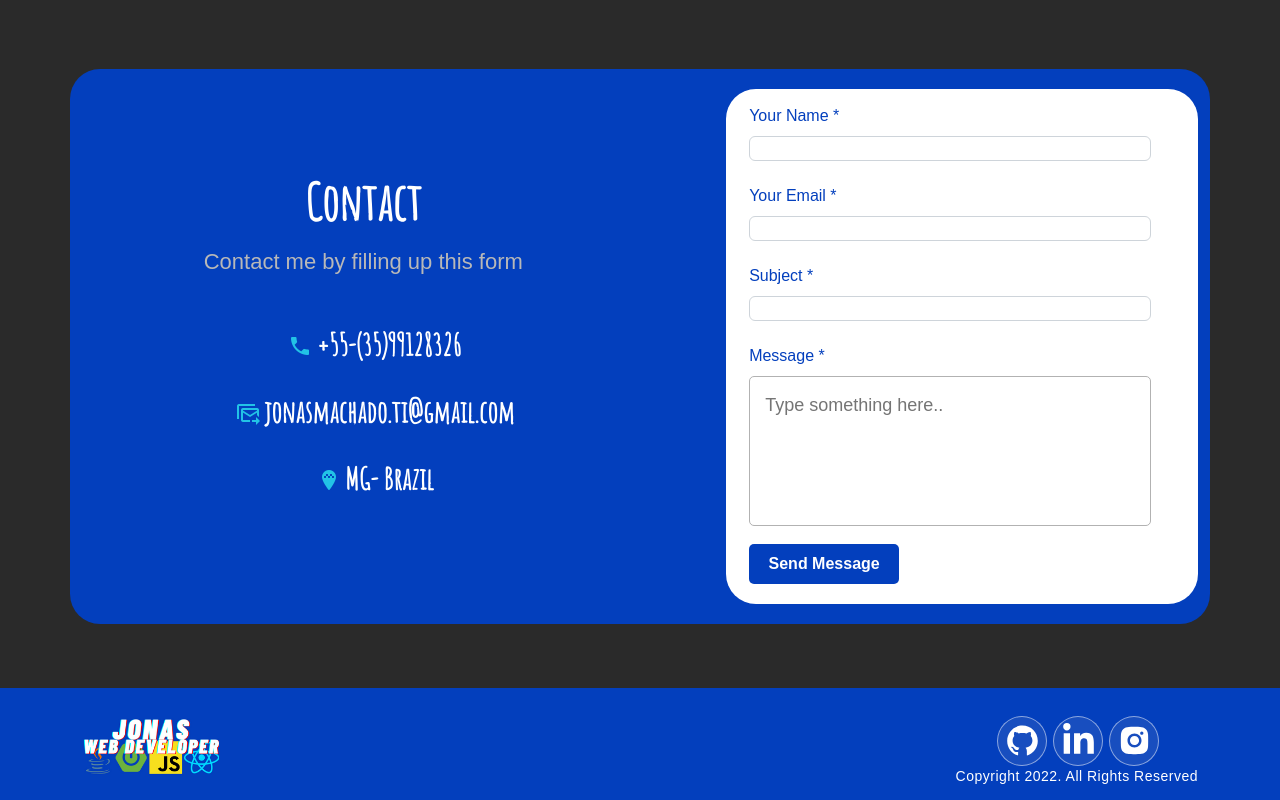
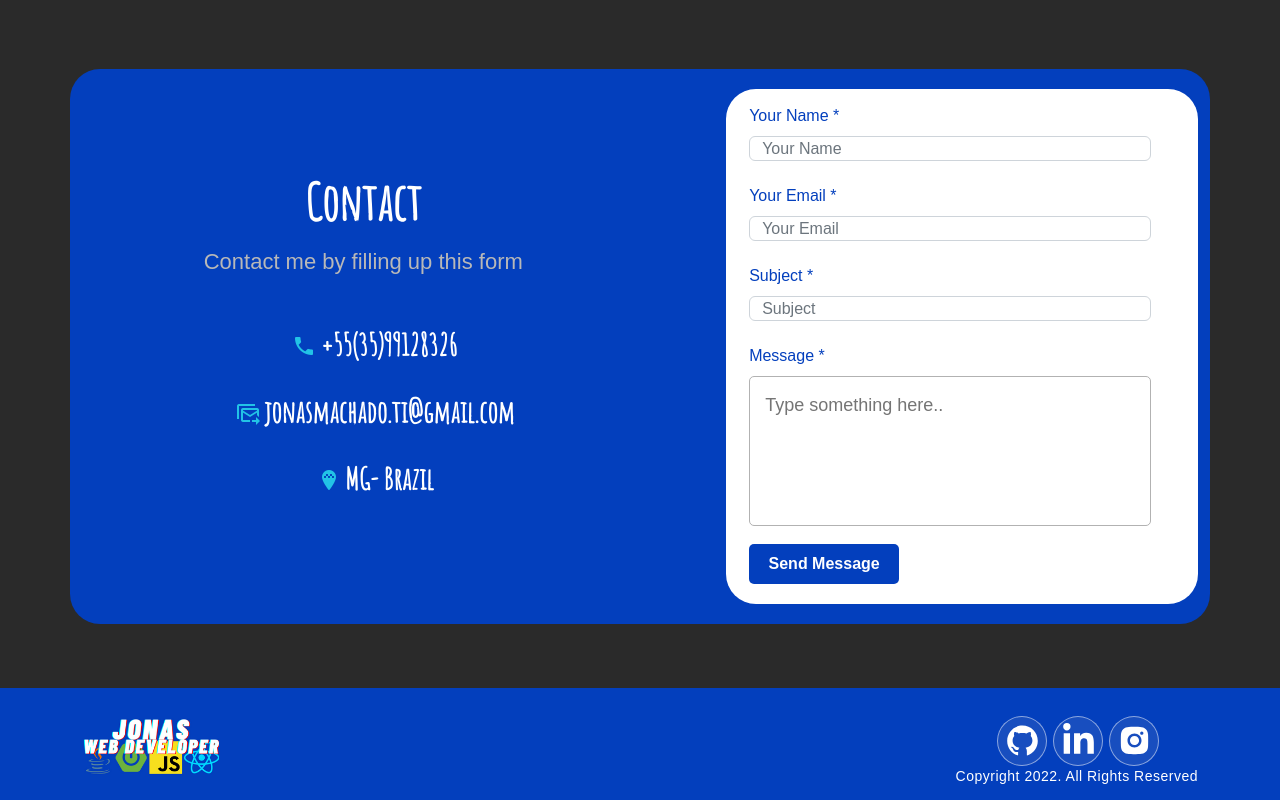
Before and after one commit to jonasmachados/portfolio, a React (Create React App) app: page /project in a window 1280 px wide. Shown: the part 4648-5448 px from the top of the page. Built offline with nearby package versions, Linux system fonts and the light colour scheme; no server answers; a web font is replaced by a local one.

Commit message:
Alert Message Sucess And Reset Values Form

```diff
--- a/package.json
+++ b/package.json
@@ -23,6 +23,7 @@
     "react-native-screens": "^3.15.0",
     "react-router-dom": "^6.3.0",
     "react-scripts": "5.0.1",
+    "react-toastify": "^9.1.1",
     "styled-components": "^5.3.5",
     "use-mailchimp-form": "^3.0.2",
     "web-vitals": "^2.1.0",
--- a/src/components/Contact/Contact.js
+++ b/src/components/Contact/Contact.js
@@ -1,11 +1,13 @@
- /* eslint-disable */
-import React, { useState } from "react";
+/* eslint-disable */
+import React, { useState, useRef } from "react";
 import request from "../Utils/request";
 import "./Contact.css";
 import { Col, Container, Row } from "react-bootstrap";
 import iconPhone from "../../assets/img/phone.png";
 import iconMail from "../../assets/img/email.png";
 import iconLocal from "../../assets/img/maps.png";
+import { ToastContainer, toast } from 'react-toastify';
+import 'react-toastify/dist/ReactToastify.css';
 
 const Contact = () => {
   const [ownerRef, setOwnerRef] = useState("");
@@ -13,6 +15,11 @@ const Contact = () => {
   const [subject, setSubject] = useState("");
   const [text, setText] = useState("");
   const emailTo = "jonasmachado.ti@gmail.com";
+
+  const refName = useRef(null);
+  const refEmail = useRef(null);
+  const refSubject = useRef(null);
+  const refMessage = useRef(null);
 
   const save = (e) => {
     e.preventDefault();
@@ -24,10 +31,37 @@ const Contact = () => {
       .then((response) => {
         console.log(response.data);
 
-        window.location.href = "/#contact";
+        toast.success('Message sent successfully!!', {
+          position: "top-center",
+          autoClose: 5000,
+          hideProgressBar: false,
+          closeOnClick: true,
+          pauseOnHover: true,
+          draggable: true,
+          progress: undefined,
+          theme: "light",
+        });
+
+        //window.location.reload(false);
+
+        refName.current.value = '';
+        refEmail.current.value = '';
+        refSubject.current.value = '';
+        refMessage.current.value = '';
       })
       .catch((error) => {
         console.log(JSON.stringify(error));
+
+        toast.error('Error: Message was not sent!!!', {
+          position: "top-right",
+          autoClose: 9000,
+          hideProgressBar: false,
+          closeOnClick: true,
+          pauseOnHover: true,
+          draggable: true,
+          progress: undefined,
+          theme: "light",
+        });
       });
   };
 
@@ -61,7 +95,7 @@ const Contact = () => {
               <div className="contact-links">
                 <a href="#">
                   <img src={iconPhone} alt="Phone" />
-                  +55-(35)99128326
+                  +55(35)99128326
                 </a>
                 <a href="#">
                   <img src={iconMail} alt="Email" />
@@ -79,8 +113,9 @@ const Contact = () => {
               <div className="form-group mb-2">
                 <label className="form-label"> Your Name *</label>
                 <input
+                  ref={refName}
                   type="text"
-                  placeholder=""
+                  placeholder="Your Name"
                   name="ownerRef"
                   className="form-control"
                   value={ownerRef}
@@ -91,8 +126,9 @@ const Contact = () => {
               <div className="form-group mb-2">
                 <label className="form-label"> Your Email *</label>
                 <input
+                  ref={refEmail}
                   type="text"
-                  placeholder=""
+                  placeholder="Your Email"
                   name="emailFrom"
                   className="form-control"
                   value={emailFrom}
@@ -103,8 +139,9 @@ const Contact = () => {
               <div className="form-group mb-2">
                 <label className="form-label">Subject *</label>
                 <input
+                  ref={refSubject}
                   type="text"
-                  placeholder=""
+                  placeholder="Subject"
                   name="subject"
                   className="form-control"
                   value={subject}
@@ -115,6 +152,7 @@ const Contact = () => {
               <div className="form-group mb-2">
                 <label className="form-label"> Message *</label>
                 <textarea
+                  ref={refMessage}
                   maxLength="140"
                   data-max-chars="140"
                   type="text"
@@ -129,6 +167,7 @@ const Contact = () => {
               <button className="buttons" onClick={(e) => save(e)}>
                 Send Message{" "}
               </button>
+              <ToastContainer />
             </form>
           </Col>
         </Row>
--- a/src/components/Route/RouteComponents.js
+++ b/src/components/Route/RouteComponents.js
@@ -1,7 +1,7 @@
 
 import { BrowserRouter as Router, Routes, Route } from 'react-router-dom';
 import About from '../About/About.js';
-import Projects from '../Projects/Projects'
+import Projects from '../Projects/Projects';
 
 const RouteComponents = () => {
   return (
@@ -13,7 +13,6 @@ const RouteComponents = () => {
             <Route path="/about" element={<About />} />
             <Route path="/project" element={<Projects />} />
 
-
           </Routes>
 
         </div>
--- a/src/components/Utils/request.js
+++ b/src/components/Utils/request.js
@@ -1,7 +1,6 @@
 import axios from "axios";
 
 const USER_API_BASE_URL = process.env.REACT_APP_SEND_EMAIL_BASE_URL ?? "http://localhost:8080/sending-email";
-
 class request {
   createUser(users) {
     return axios.post(USER_API_BASE_URL, users);
```
Also changed, not shown: 2 other files (tests, documents, lock files or other folders).
